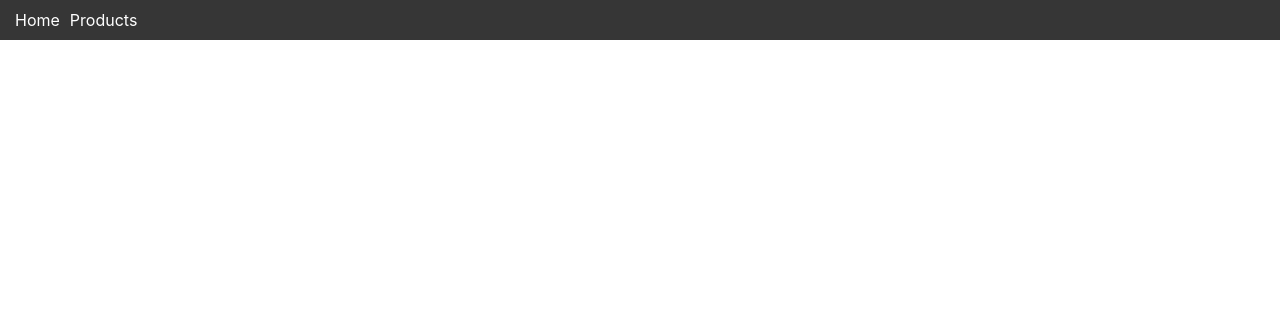
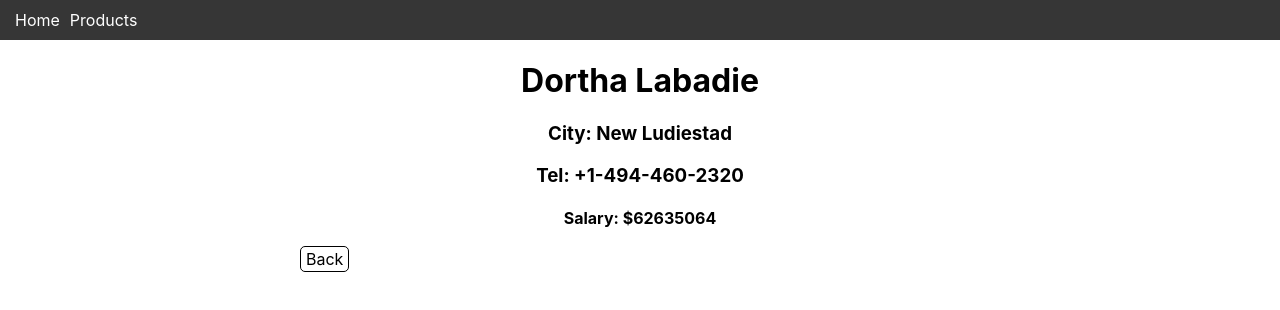
Before and after one commit to coolox/project, a React (Create React App) app: page /products/1 in a window 1280 px wide. Before the commit this address had no page. Shown: the top 310 px of the page. Built offline with nearby package versions, Linux system fonts and the light colour scheme.

Commit message:
Links added to the table

```diff
--- a/src/App.css
+++ b/src/App.css
@@ -3,7 +3,10 @@ body {
   padding: 0;
 }
 
-h1 {
+h1,
+h2,
+h3,
+h4 {
   text-align: center;
 }
 
@@ -16,6 +19,19 @@ header {
   text-decoration: none;
   color: white;
   margin: 5px;
+}
+.table-link {
+  text-decoration: none;
+  color: black;
+}
+
+.back-link {
+  text-decoration: none;
+  color: black;
+  margin: 300px;
+  border: 1px solid black;
+  border-radius: 5px;
+  padding: 2px 5px;
 }
 table {
   border-collapse: collapse;
--- a/src/App.js
+++ b/src/App.js
@@ -20,6 +20,7 @@ function App() {
       <Routes>
         <Route path="/" element={<Homepage />} />
         <Route path="/products" element={<Productpage />} />
+        <Route path="/products/:id" element={<Productpage />} />
       </Routes>
     </div>
   )
--- a/src/pages/Homepage.jsx
+++ b/src/pages/Homepage.jsx
@@ -1,5 +1,6 @@
 import React from 'react'
 import { useEffect, useState } from 'react'
+import { Link } from 'react-router-dom'
 
 function Homepage() {
   const url = './mock/data.json'
@@ -41,11 +42,31 @@ function Homepage() {
           {data.map(element => (
             <tr key={element.id}>
               <td key={element.id + 'id'}> {element.id} </td>
-              <td key={element.id + 'name'}> {element.Name} </td>
-              <td key={element.id + 'surname'}> {element.Surname} </td>
-              <td key={element.id + 'city'}> {element.City} </td>
-              <td key={element.id + 'salary'}> {element.salary} </td>
-              <td key={element.id + 'phone_no'}> {element.Phone_no} </td>
+              <td key={element.Name}>
+                <Link key={element.id + element.id} to={`/products/${element.id}`} className={'table-link'}>
+                  {element.Name}
+                </Link>
+              </td>
+              <td key={element.Surname}>
+                <Link key={'link' + element.Surname} to={`/products/${element.id}`} className={'table-link'}>
+                  {element.Surname}
+                </Link>
+              </td>
+              <td key={element.City}>
+                <Link key={'link' + element.City} to={`/products/${element.id}`} className={'table-link'}>
+                  {element.City}
+                </Link>
+              </td>
+              <td key={element.salary}>
+                <Link key={'link' + element.salary} to={`/products/${element.id}`} className={'table-link'}>
+                  {element.salary}
+                </Link>
+              </td>
+              <td key={element.Phone_no}>
+                <Link key={'link' + element.Phone_no} to={`/products/${element.id}`} className={'table-link'}>
+                  {element.Phone_no}
+                </Link>
+              </td>
             </tr>
           ))}
         </tbody>
--- a/src/pages/Productpage.jsx
+++ b/src/pages/Productpage.jsx
@@ -1,7 +1,48 @@
 import React from 'react'
+import { useParams, Link } from 'react-router-dom'
+import { useState, useEffect } from 'react'
 
 function Product() {
-  return <h1>Products</h1>
+  const url = '../mock/data.json'
+  const id = useParams()
+  const [data, setData] = useState([])
+
+  function formatObjToArr(obj) {
+    return Object.entries(obj).reduce((accum, [key, value]) => {
+      if (key === id.id) {
+        const normalizedItem = {
+          ...value,
+          id: key
+        }
+        accum.push(normalizedItem)
+      }
+      return accum
+    }, [])
+  }
+
+  useEffect(() => {
+    fetch(url)
+      .then(response => response.json())
+      .then(obj => formatObjToArr(obj))
+      .then(arrOfObj => setData(arrOfObj))
+      .catch(err => console.error(err))
+  }, [])
+  return (
+    <>
+      {data.map(element => (
+        <>
+          <h1 key={element}>
+            {element.Name} {element.Surname}
+          </h1>
+          <h3 key={element.City}>City: {element.City}</h3>
+          <h3 key={element.Phone_no}>Tel: {element.Phone_no}</h3>
+          <h4 key={element.salary}>Salary: ${element.salary}</h4>
+        </>
+      ))}
+      <Link to="/" className="back-link">
+        Back
+      </Link>
+    </>
+  )
 }
-
 export default Product
```
